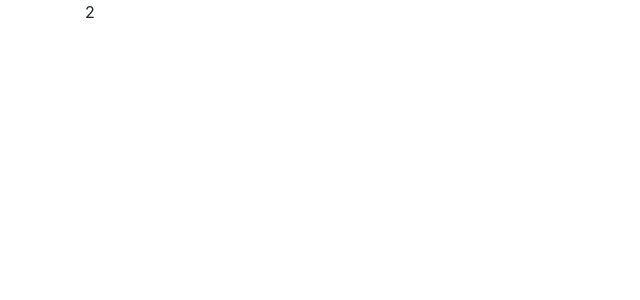
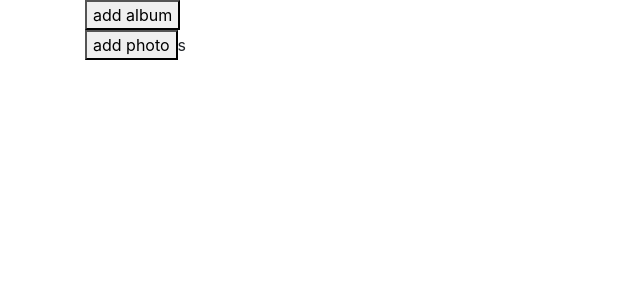
Before and after one commit to AlexanderInsulin/garpix-album, a React (Create React App) app: page / in a window 1280 px wide. Shown: the top 300 px of the page, without its empty margins (0-640 px from the left). Built offline with nearby package versions, Linux system fonts and the light colour scheme.

Commit message:
Add example of usage.

```diff
--- a/src/components/App.js
+++ b/src/components/App.js
@@ -1,21 +1,44 @@
 import React, { Component } from 'react';
 import './App.css';
+import { connect } from 'react-redux'
 import { Container, Row, Col } from 'reactstrap';
+import actions from '../actions';
+import { bindActionCreators } from 'redux'
+
 
 class App extends Component {
   render() {
     return (
       <Container>
-        <Row>
-          <Col>
-            2
-          </Col>
+        <button onClick={() => this.props.addAlbum('123')}>add album</button>
+
+        <Row >
+          {this.props.galery.map((album) =>
+            <Col xs={6} key={album.uuid}>
+              <button onClick={() => this.props.addPhoto(album.uuid, 's', 's')}>add photo</button>
+              {album.name}
+              {album.photos.map((photo) =>
+                <p key={photo.uuid}>{photo.name}</p>
+              )}
+            </Col>
+          )}
         </Row>
       </Container>
     );
   }
 }
 
+const mapStateToProps = (state) => {
+  return {
+    galery: state.galery
+  }
+}
 
+const mapDispatchToProps = (dispatch) => {
+  return {
+    addPhoto: bindActionCreators(actions.album.addPhoto, dispatch),
+    addAlbum: bindActionCreators(actions.album.addAlbum, dispatch),
+  }
+}
 
-export default App;
+export default connect(mapStateToProps, mapDispatchToProps)(App);
```
